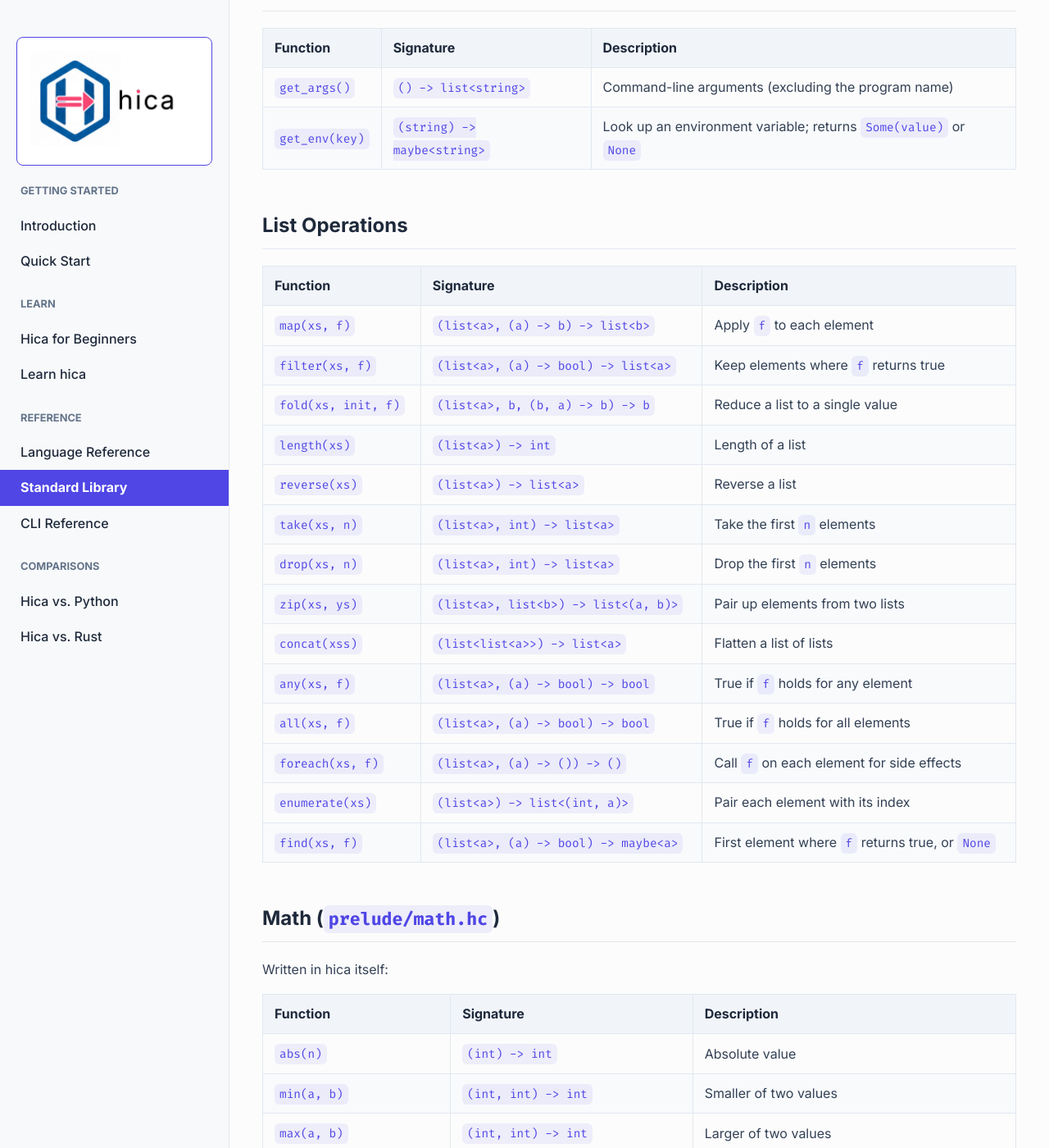
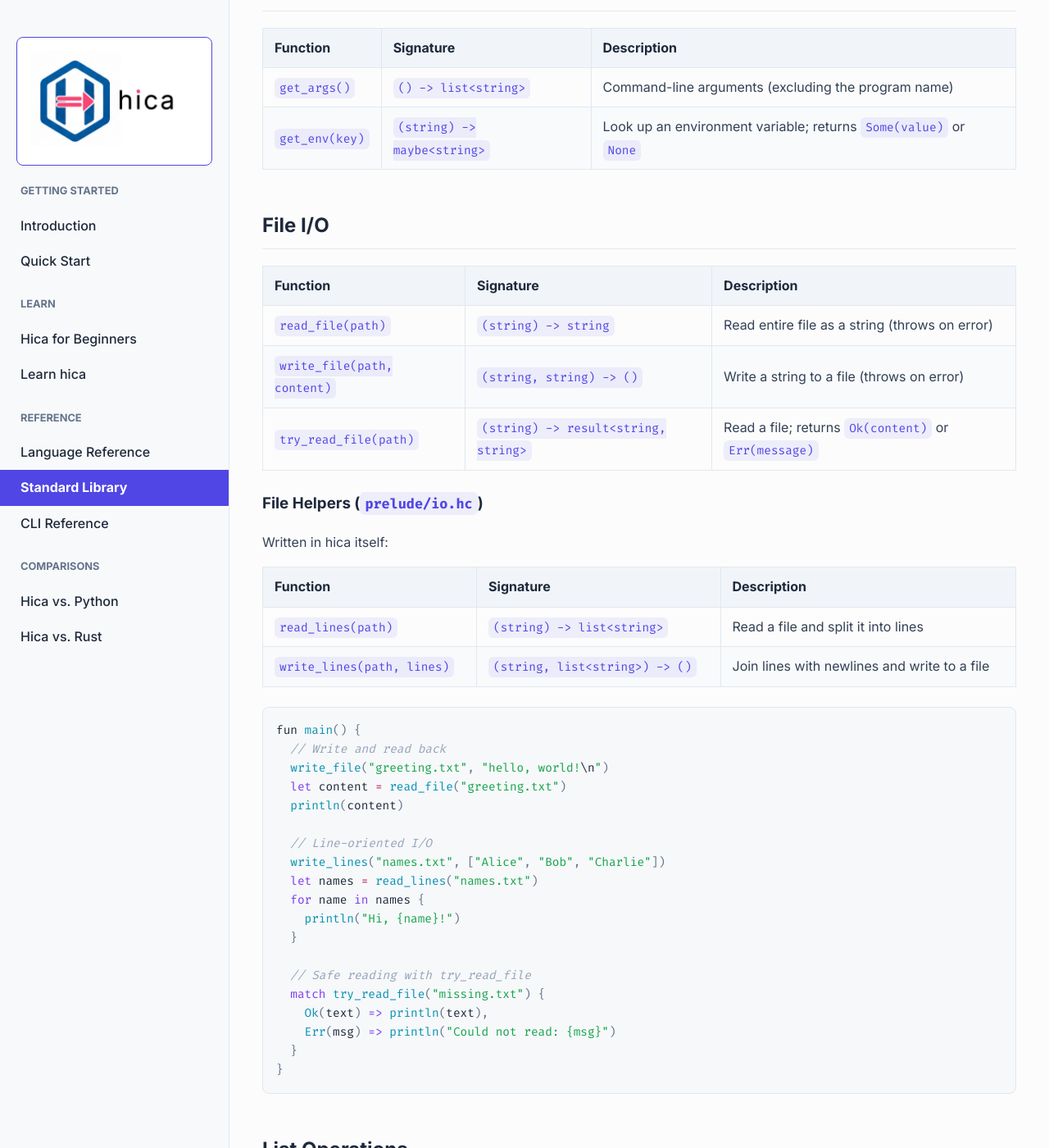
Before and after one commit to cladam/hica, a Jekyll site: the page built from docs/standard-library.md, in a window 1280 px wide and 1400 px high, scrolled down 565 px. Shown: the whole window at 82% size. Built offline with Jekyll 4.4.1, drawn with Linux system fonts in a browser that asks for light colours.

Commit message:
docs: document file I/O in stdlib, prelude, backlog, and learn module

````diff
--- a/docs/standard-library.md
+++ b/docs/standard-library.md
@@ -21,6 +21,45 @@ The prelude is hica's built-in standard library. Every function defined here is
 |----------|-----------|-------------|
 | `get_args()` | `() -> list<string>` | Command-line arguments (excluding the program name) |
 | `get_env(key)` | `(string) -> maybe<string>` | Look up an environment variable; returns `Some(value)` or `None` |
+
+## File I/O
+
+| Function | Signature | Description |
+|----------|-----------|-------------|
+| `read_file(path)` | `(string) -> string` | Read entire file as a string (throws on error) |
+| `write_file(path, content)` | `(string, string) -> ()` | Write a string to a file (throws on error) |
+| `try_read_file(path)` | `(string) -> result<string, string>` | Read a file; returns `Ok(content)` or `Err(message)` |
+
+### File Helpers (`prelude/io.hc`)
+
+Written in hica itself:
+
+| Function | Signature | Description |
+|----------|-----------|-------------|
+| `read_lines(path)` | `(string) -> list<string>` | Read a file and split it into lines |
+| `write_lines(path, lines)` | `(string, list<string>) -> ()` | Join lines with newlines and write to a file |
+
+```rust
+fun main() {
+  // Write and read back
+  write_file("greeting.txt", "hello, world!\n")
+  let content = read_file("greeting.txt")
+  println(content)
+
+  // Line-oriented I/O
+  write_lines("names.txt", ["Alice", "Bob", "Charlie"])
+  let names = read_lines("names.txt")
+  for name in names {
+    println("Hi, {name}!")
+  }
+
+  // Safe reading with try_read_file
+  match try_read_file("missing.txt") {
+    Ok(text) => println(text),
+    Err(msg) => println("Could not read: {msg}")
+  }
+}
+```
 
 ## List Operations
 
````
Also changed, not shown: documentation/backlog.md (+1 -2 lines), learn/README.md (+4 -0 lines), prelude/README.md (+19 -0 lines), 1 other file.
